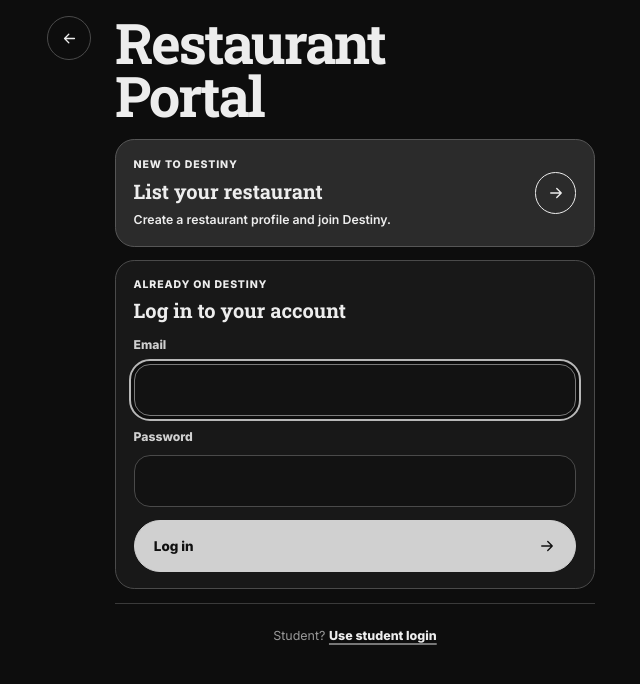
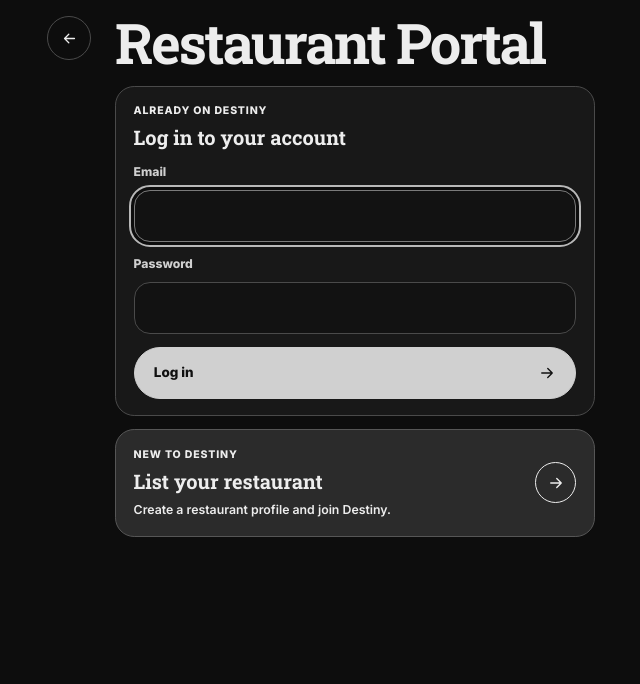
Before and after one commit to sumeet2210/destiny-c, a Next.js app: page /owner/login in a window 1280 px wide. Shown: the top 684 px of the page, without its empty margins (319-959 px from the left). Built offline with nearby package versions, Linux system fonts and the light colour scheme.

Commit message:
refine restaurant portal content order

```diff
--- a/app/(owner)/owner/login/page.tsx
+++ b/app/(owner)/owner/login/page.tsx
@@ -20,28 +20,8 @@ export default function OwnerLoginPage() {
   const [pending, startTransition] = useTransition();
 
   return (
-    <AuthShell
-      audience="owner"
-      title="Restaurant Portal"
-      variant="portal"
-      footer={
-        <p>
-          Student? <Link href="/login">Use student login</Link>
-        </p>
-      }
-    >
+    <AuthShell audience="owner" title="Restaurant Portal" variant="portal">
       <div className={styles.ownerOptions}>
-        <Link href="/owner/signup" className={styles.ownerJoinCard}>
-          <span className={styles.ownerOptionEyebrow}>New to Destiny</span>
-          <strong>List your restaurant</strong>
-          <span className={styles.ownerOptionDetail}>
-            Create a restaurant profile and join Destiny.
-          </span>
-          <span className={styles.ownerOptionArrow} aria-hidden="true">
-            <SubmitArrow />
-          </span>
-        </Link>
-
         <section
           className={styles.ownerLoginBox}
           aria-labelledby="owner-login-title"
@@ -112,6 +92,17 @@ export default function OwnerLoginPage() {
             </Button>
           </form>
         </section>
+
+        <Link href="/owner/signup" className={styles.ownerJoinCard}>
+          <span className={styles.ownerOptionEyebrow}>New to Destiny</span>
+          <strong>List your restaurant</strong>
+          <span className={styles.ownerOptionDetail}>
+            Create a restaurant profile and join Destiny.
+          </span>
+          <span className={styles.ownerOptionArrow} aria-hidden="true">
+            <SubmitArrow />
+          </span>
+        </Link>
       </div>
     </AuthShell>
   );
--- a/components/features/auth-shell.module.css
+++ b/components/features/auth-shell.module.css
@@ -240,8 +240,10 @@
 }
 
 .portalPage .heading h1 {
+  max-width: none;
   color: #ededed;
-  font-size: clamp(2.35rem, 5vw, 3.5rem);
+  font-size: clamp(1.55rem, 7vw, 3.5rem);
+  white-space: nowrap;
 }
 
 .heading h1 {
@@ -747,19 +749,11 @@
     width: 2.5rem;
     min-height: 2.5rem;
   }
-
-  .portalPage .heading h1 {
-    font-size: 2.15rem;
-  }
 }
 
 @media (max-height: 44rem) {
   .portalPage .portalFormPanel {
     padding-block: 0.625rem;
-  }
-
-  .portalPage .heading h1 {
-    font-size: 2.15rem;
   }
 
   .portalPage .ownerOptions {
```
